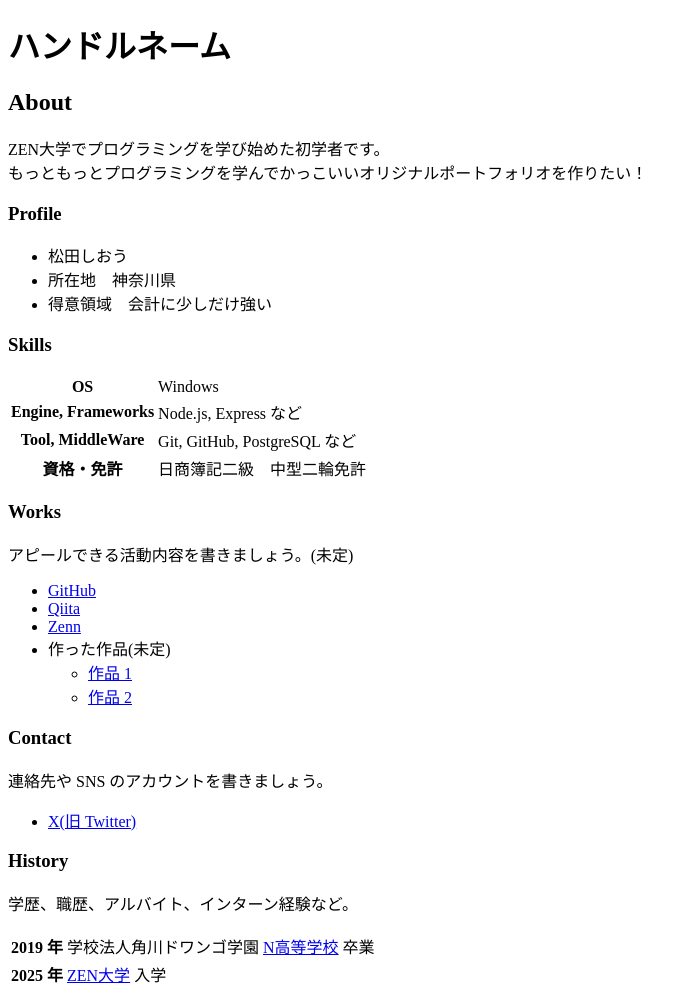
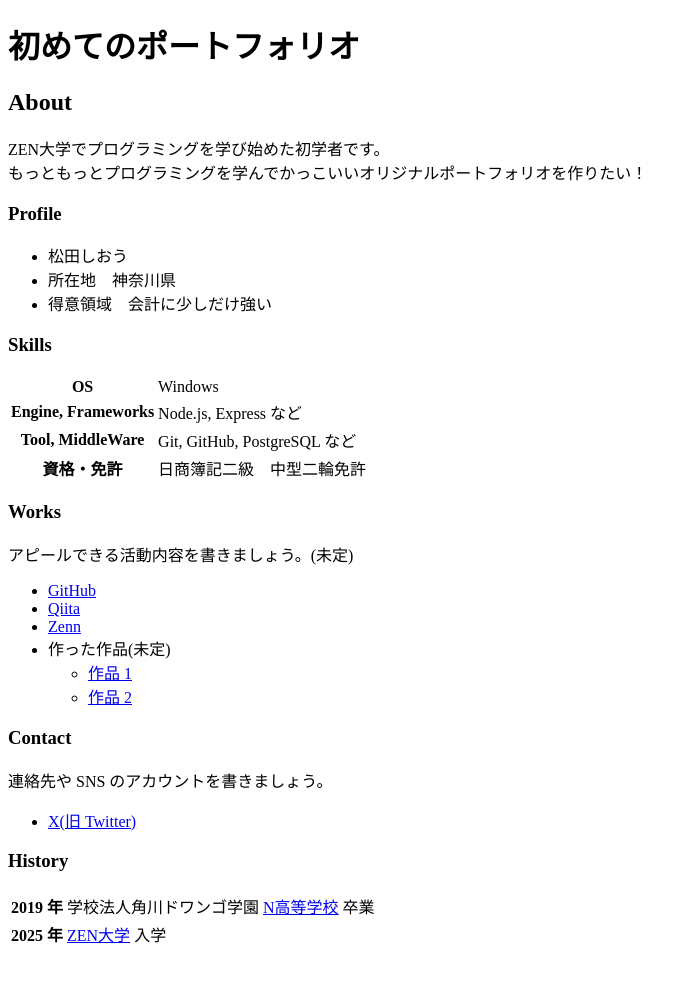
Before and after one commit to matsudarion/matsudarion.github.io, a plain HTML site: page index.html in a window 1280 px wide. Shown: the whole page, without its empty margins (0-696 px from the left). After the commit the page ends 957 px from the top, so only its background shows below. Drawn offline with Linux system fonts and the light colour scheme.

Commit message:
手直し

```diff
--- a/index.html
+++ b/index.html
@@ -6,7 +6,7 @@
     <title>ハンドルネームのポートフォリオ</title>
   </head>
   <body>
-    <h1>ハンドルネーム</h1>
+    <h1>初めてのポートフォリオ</h1>
 
     <h2>About</h2>
     <p>
@@ -63,7 +63,6 @@
     </ul>
 
     <h3>History</h3>
-    <p>学歴、職歴、アルバイト、インターン経験など。</p>
     <table>
       <tr>
         <th>2019 年</th>
```
